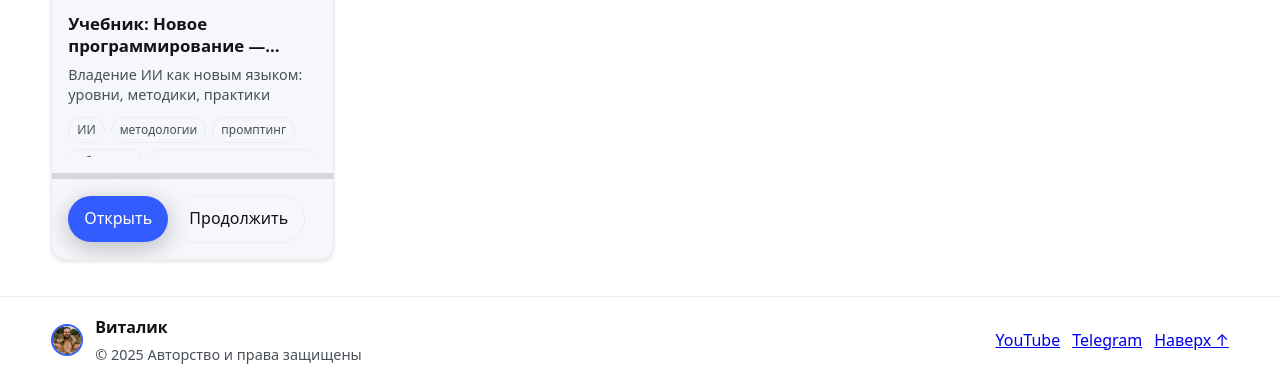
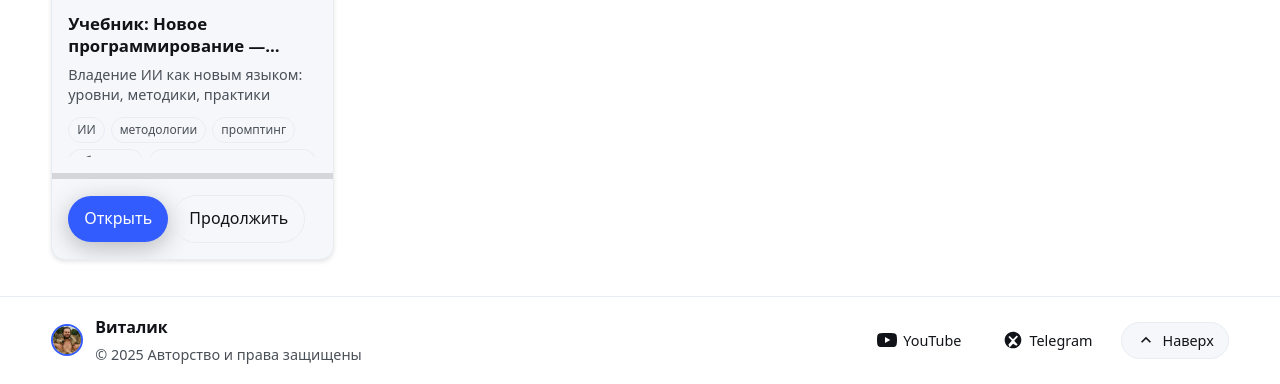
Before and after one commit to SpiritUrban/books-online, a website: page index.html in a window 1280 px wide. Shown: the part 1239-1623 px from the top of the page. Drawn offline with Linux system fonts and the light colour scheme.

Commit message:
improved footer links

```diff
--- a/assets/css/base.css
+++ b/assets/css/base.css
@@ -158,7 +158,46 @@
       font-size: 0.9rem;
       color: var(--muted);
     }
-    .footer-links{display:flex;gap:12px}
+    .footer-links {
+        display: flex;
+        gap: 16px;
+        align-items: center;
+        flex-wrap: wrap;
+    }
+
+    .social-link, .back-to-top {
+        display: inline-flex;
+        align-items: center;
+        gap: 6px;
+        color: var(--fg);
+        text-decoration: none;
+        padding: 6px 12px;
+        border-radius: 20px;
+        transition: all 0.2s ease;
+        font-size: 0.9rem;
+        border: 1px solid transparent;
+    }
+
+    .social-link:hover, .back-to-top:hover {
+        background: rgba(255, 255, 255, 0.05);
+        border-color: var(--border);
+        transform: translateY(-1px);
+    }
+
+    .social-icon {
+        flex-shrink: 0;
+        transition: transform 0.2s ease;
+    }
+
+    .social-link:hover .social-icon {
+        transform: scale(1.1);
+    }
+
+    .back-to-top {
+        background: var(--card);
+        border: 1px solid var(--border);
+        padding: 6px 14px;
+    }
     main a{color:var(--acc)}
     /* Reader Layout */
     .reader-layout {
--- a/index.html
+++ b/index.html
@@ -107,9 +107,24 @@
                 </div>
             </div>
             <div class="footer-links">
-                <a href="https://www.youtube.com/@strongest8359" target="_blank" rel="noopener noreferrer">YouTube</a>
-                <a href="https://t.me/oooclanoooo" target="_blank" rel="noopener noreferrer">Telegram</a>
-                <a href="#" id="toTop">Наверх ↑</a>
+                <a href="https://www.youtube.com/@strongest8359" target="_blank" rel="noopener noreferrer" class="social-link">
+                    <svg class="social-icon" viewBox="0 0 24 24" width="20" height="20" fill="currentColor">
+                        <path d="M23.5 6.19a3.02 3.02 0 0 0-2.12-2.14C19.46 3.5 12 3.5 12 3.5s-7.46 0-9.38.55A3.02 3.02 0 0 0 .5 6.19 31.9 31.9 0 0 0 0 12a31.9 31.9 0 0 0 .5 5.81 3.02 3.02 0 0 0 2.12 2.14c1.92.55 9.38.55 9.38.55s7.46 0 9.38-.55a3.02 3.02 0 0 0 2.12-2.14 31.9 31.9 0 0 0 .5-5.81 31.9 31.9 0 0 0-.5-5.81zM9.6 15.5V8.5l6.4 3.5-6.4 3.5z"></path>
+                    </svg>
+                    YouTube
+                </a>
+                <a href="https://t.me/oooclanoooo" target="_blank" rel="noopener noreferrer" class="social-link">
+                    <svg class="social-icon" viewBox="0 0 24 24" width="20" height="20" fill="currentColor">
+                        <path d="M12 2C6.48 2 2 6.48 2 12s4.48 10 10 10 10-4.48 10-10S17.52 2 12 2zm5.5 15.5l-1.41 1.41L12 16.41l-4.09 4.5L6.5 17.5 10.59 13 6.5 8.5 7.91 7.09 12 11.17l4.5-4.5 1.41 1.41L13.41 13l4.09 4.5z"></path>
+                    </svg>
+                    Telegram
+                </a>
+                <a href="#" id="toTop" class="back-to-top">
+                    <svg class="social-icon" viewBox="0 0 24 24" width="20" height="20" fill="currentColor">
+                        <path d="M7.41 15.41L12 10.83l4.59 4.58L18 14l-6-6-6 6 1.41 1.41z"></path>
+                    </svg>
+                    Наверх
+                </a>
             </div>
         </div>
     </footer>
```
